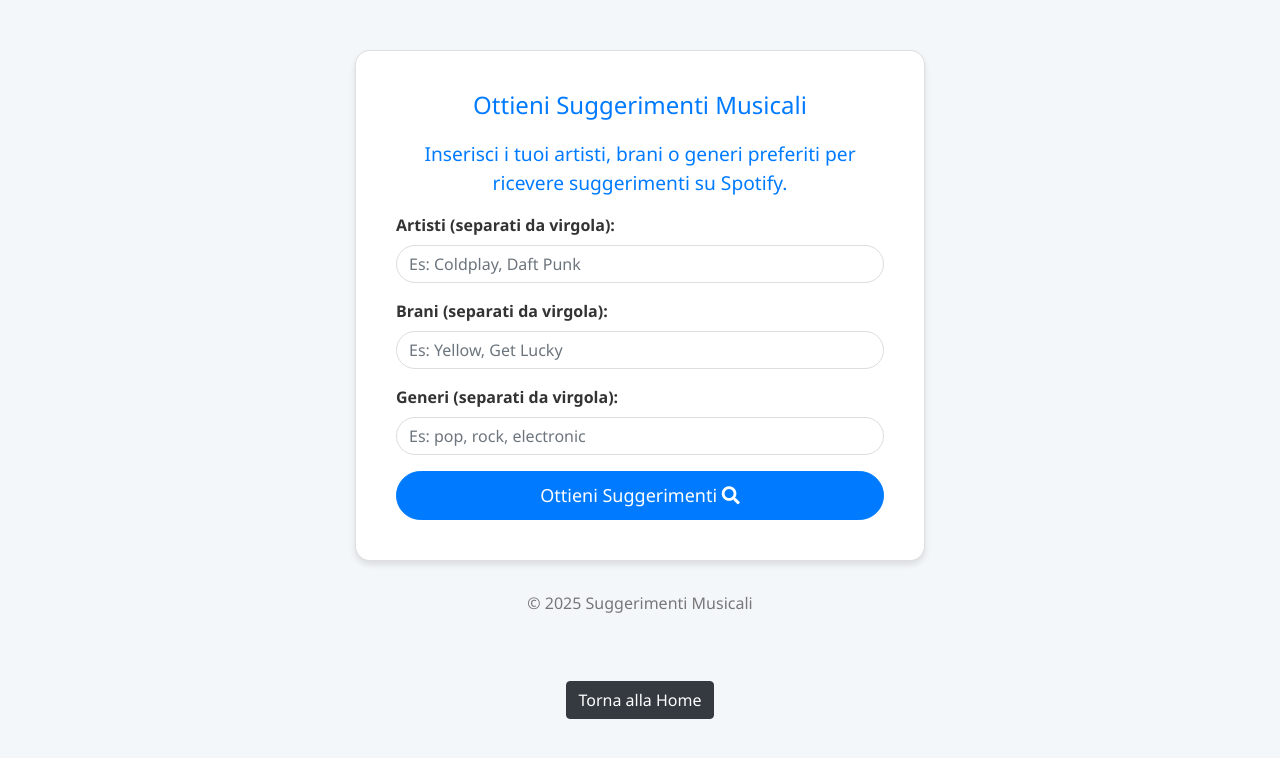
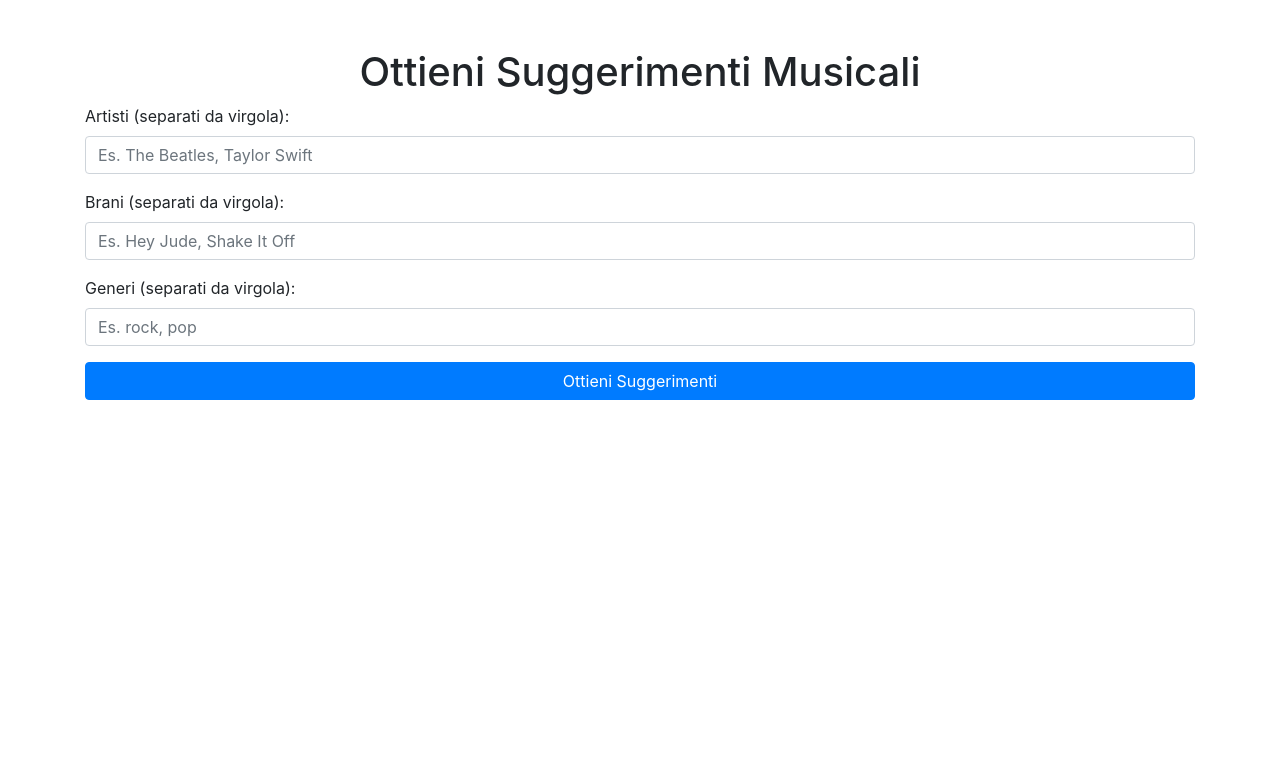
Before and after one commit to livrieri-luca/Spotify, a Flask app: page /recommendations in a window 1280 px wide. Shown: the top 758 px of the page. Run offline with Flask 3, Linux system fonts and the light colour scheme; some libraries are stand-ins or nearby versions.

Commit message:
controllo

```diff
--- a/blueprints/home.py
+++ b/blueprints/home.py
@@ -214,50 +214,64 @@ def get_track_details(sp, track_id):
         print(f"Errore nel recupero dettagli per la traccia {track_id}: {e}")
         return None, 'Genere sconosciuto'
 
+def get_spotify_client():
+    """Restituisce un client Spotify autenticato oppure un client pubblico se l'utente non è loggato."""
+    token_info = session.get('token_info')
+    if token_info:
+        return spotipy.Spotify(auth=token_info['access_token'])
+    return sp_public
+
 @home_bp.route('/recommendations', methods=['GET', 'POST'])
 def get_recommendations():
     """Ottiene suggerimenti musicali basati su input dell'utente"""
-    sp = get_spotify_client()
+    sp = get_spotify_client()  # Ottieni client Spotify
 
-    if request.method == 'POST':
+    if request.method == 'POST':  # Se è una richiesta POST (quando premi "Ottieni Suggerimenti")
         # Recupera i parametri dal form
         seed_artists = request.form.get('seed_artists', '').split(',')
         seed_tracks = request.form.get('seed_tracks', '').split(',')
         seed_genres = request.form.get('seed_genres', '').split(',')
 
-        # Filtra i valori vuoti
+        # Rimuovi eventuali spazi vuoti
         seed_artists = [a.strip() for a in seed_artists if a.strip()]
         seed_tracks = [t.strip() for t in seed_tracks if t.strip()]
         seed_genres = [g.strip() for g in seed_genres if g.strip()]
 
+        print(f"Seed Artists: {seed_artists}")
+        print(f"Seed Tracks: {seed_tracks}")
+        print(f"Seed Genres: {seed_genres}")
+
         try:
-            # Ottieni le raccomandazioni
+            # Ottieni le raccomandazioni da Spotify
             recommendations = sp.recommendations(
-                seed_artists=seed_artists[:5],  # Spotify accetta max 5 seed
+                seed_artists=seed_artists[:5],  # Limita a 5 seed per ogni tipo
                 seed_tracks=seed_tracks[:5],
                 seed_genres=seed_genres[:5],
-                limit=20
+                limit=20  # Numero massimo di suggerimenti
             )
+
+            print(f"Recommendations: {recommendations}")  # Aggiungi un print per vedere cosa restituisce Spotify
 
             # Se l'utente è autenticato, recupera le sue playlist
             user_playlists = []
             if 'token_info' in session:
                 user_playlists = sp.current_user_playlists(limit=50)['items']
 
+            # Rendi la pagina recommendations.html con i dati dei brani consigliati
             return render_template('recommendations.html',
                                 tracks=recommendations['tracks'],
                                 user_playlists=user_playlists,
                                 seeds={'artists': seed_artists,
-                                      'tracks': seed_tracks,
-                                      'genres': seed_genres})
+                                       'tracks': seed_tracks,
+                                       'genres': seed_genres})
 
         except Exception as e:
             flash(f"Errore nel recuperare i suggerimenti: {str(e)}", "danger")
-            return redirect(url_for('home.get_recommendations'))
+            return redirect(url_for('home.get_recommendations'))  # Se c'è un errore, ricarica la pagina
 
     # Se è una richiesta GET, mostra il form di ricerca
     return render_template('recommendations_form.html')
-
+# Route per salvare le raccomandazioni in una playlist
 @home_bp.route('/save_recommendations', methods=['POST'])
 def save_recommendations():
     """Salva i brani consigliati in una playlist"""
@@ -270,40 +284,38 @@ def save_recommendations():
 
     if not track_uris:
         flash("Nessun brano selezionato", "warning")
-        return redirect(url_for('home.search'))
+        return redirect(url_for('home.get_recommendations'))
 
     try:
-        # Crea una nuova playlist
+        # Crea una nuova playlist o usa una esistente
         user_id = sp.current_user()['id']
-        playlist_name = "Raccomandazioni da ricerca - " + datetime.now().strftime("%d/%m/%Y")
-        new_playlist = sp.user_playlist_create(
-            user=user_id,
-            name=playlist_name,
-            public=True,
-            description="Brani raccomandati basati sulla tua ricerca"
-        )
+        playlist_id = request.form.get('playlist_id')
 
-        # Aggiungi i brani
-        sp.playlist_add_items(new_playlist['id'], track_uris)
+        if playlist_id == 'new':
+            # Crea una nuova playlist
+            playlist_name = "Raccomandazioni da ricerca - " + datetime.now().strftime("%d/%m/%Y")
+            new_playlist = sp.user_playlist_create(
+                user=user_id,
+                name=playlist_name,
+                public=True,
+                description="Brani raccomandati basati sulla tua ricerca"
+            )
+            playlist_id = new_playlist['id']
 
-        flash(f"{len(track_uris)} brani salvati in una nuova playlist!", "success")
-        return redirect(url_for('home.view_playlist', playlist_id=new_playlist['id']))
+        # Aggiungi i brani alla playlist selezionata
+        sp.playlist_add_items(playlist_id, track_uris)
+
+        flash(f"{len(track_uris)} brani salvati in una playlist!", "success")
+        return redirect(url_for('home.view_playlist', playlist_id=playlist_id))
 
     except Exception as e:
         flash(f"Errore nel salvataggio: {str(e)}", "danger")
-        return redirect(url_for('home.search'))
-def get_spotify_client():
-    """Restituisce un client Spotify autenticato oppure un client pubblico se l'utente non è loggato."""
-    token_info = session.get('token_info')
-    if token_info:
-        return spotipy.Spotify(auth=token_info['access_token'])
-    return sp_public
+        return redirect(url_for('home.get_recommendations'))
+
+# Route per visualizzare i dettagli di una playlist
 @home_bp.route('/view_playlist/<playlist_id>')
 def view_playlist(playlist_id):
     """Visualizza i dettagli di una playlist (brani, descrizione, etc.)"""
-    token_info = session.get('token_info')
-
-    # Se l'utente è loggato, utilizza il suo client Spotify autenticato
     sp = get_spotify_client()
 
     try:
@@ -320,6 +332,5 @@ def view_playlist(playlist_id):
                                share_url=share_url)
 
     except Exception as e:
-        print(f"Errore nel recupero della playlist {playlist_id}: {e}")
-        flash("Errore nel recupero della playlist.", "danger")
+        flash(f"Errore nel recupero della playlist: {e}", "danger")
         return redirect(url_for('home.homepage'))
--- a/templates/recommendations_form.html
+++ b/templates/recommendations_form.html
@@ -4,122 +4,29 @@
     <meta charset="UTF-8">
     <meta name="viewport" content="width=device-width, initial-scale=1.0">
     <title>Ottieni Suggerimenti Musicali</title>
-    <link rel="stylesheet" href="https://stackpath.bootstrapcdn.com/bootstrap/4.5.2/css/bootstrap.min.css">
-    <link href="https://cdnjs.cloudflare.com/ajax/libs/font-awesome/5.15.3/css/all.min.css" rel="stylesheet">
-    <style>
-        body {
-            background-color: #f4f7fa;
-            font-family: 'Segoe UI', Tahoma, Geneva, Verdana, sans-serif;
-        }
-
-        .container {
-            max-width: 600px;
-            padding-top: 50px;
-            padding-bottom: 50px;
-        }
-
-        .card {
-            padding: 20px;
-            border-radius: 15px;
-            box-shadow: 0 4px 6px rgba(0, 0, 0, 0.1);
-            background-color: white;
-        }
-
-        .form-control {
-            border-radius: 25px;
-            border: 1px solid #ddd;
-            margin-bottom: 15px;
-        }
-
-        .btn-primary {
-            border-radius: 25px;
-            width: 100%;
-            font-size: 18px;
-            padding: 10px;
-        }
-
-        .btn-primary:hover {
-            background-color: #0069d9;
-        }
-
-        .form-group label {
-            font-weight: bold;
-            color: #333;
-        }
-
-        .form-text {
-            color: #6c757d;
-        }
-
-        .lead {
-            color: #007bff;
-            font-size: 1.2em;
-        }
-
-        .card-title {
-            color: #007bff;
-            font-size: 1.5em;
-            margin-bottom: 20px;
-        }
-
-        .form-group small {
-            font-size: 0.875rem;
-        }
-
-        .text-muted {
-            font-size: 0.9rem;
-        }
-
-        .footer {
-            text-align: center;
-            margin-top: 30px;
-            color: #777;
-        }
-    </style>
+    <link href="https://cdnjs.cloudflare.com/ajax/libs/font-awesome/5.15.4/css/all.min.css" rel="stylesheet">
+    <link href="https://maxcdn.bootstrapcdn.com/bootstrap/4.5.2/css/bootstrap.min.css" rel="stylesheet">
 </head>
 <body>
-
-<div class="container">
-    <div class="card">
-        <div class="card-body">
-            <h2 class="card-title text-center">Ottieni Suggerimenti Musicali</h2>
-            <p class="lead text-center">Inserisci i tuoi artisti, brani o generi preferiti per ricevere suggerimenti su Spotify.</p>
-
+    <div class="container my-5">
+        <h1 class="text-center">Ottieni Suggerimenti Musicali</h1>
         <form method="POST" action="{{ url_for('home.get_recommendations') }}">
             <div class="form-group">
                 <label for="seed_artists">Artisti (separati da virgola):</label>
-                    <input type="text" class="form-control" id="seed_artists" name="seed_artists" placeholder="Es: Coldplay, Daft Punk">
+                <input type="text" name="seed_artists" id="seed_artists" class="form-control" placeholder="Es. The Beatles, Taylor Swift">
             </div>
             <div class="form-group">
                 <label for="seed_tracks">Brani (separati da virgola):</label>
-                    <input type="text" class="form-control" id="seed_tracks" name="seed_tracks" placeholder="Es: Yellow, Get Lucky">
+                <input type="text" name="seed_tracks" id="seed_tracks" class="form-control" placeholder="Es. Hey Jude, Shake It Off">
             </div>
             <div class="form-group">
                 <label for="seed_genres">Generi (separati da virgola):</label>
-                    <input type="text" class="form-control" id="seed_genres" name="seed_genres" placeholder="Es: pop, rock, electronic">
-                    {% if available_genres %}
-                        <small class="form-text text-muted">
-                            Generi disponibili: {{ available_genres|join(', ') }}
-                        </small>
-                    {% endif %}
+                <input type="text" name="seed_genres" id="seed_genres" class="form-control" placeholder="Es. rock, pop">
             </div>
-                <button type="submit" class="btn btn-primary">Ottieni Suggerimenti <i class="fas fa-search"></i></button>
+            <button type="submit" class="btn btn-primary btn-block">Ottieni Suggerimenti</button>
         </form>
     </div>
-    </div>
-
-    <div class="footer">
-        <p>&copy; 2025 Suggerimenti Musicali</p>
-    </div>
-</div>
-</div>
-<!-- Link per tornare alla home -->
-   <div class="text-center mb-4">
-       <a href="{{ url_for('home.homepage') }}" class="btn btn-dark">Torna alla Home</a>
-   </div>
-
-<script src="https://code.jquery.com/jquery-3.5.1.slim.min.js"></script>
-<script src="https://cdn.jsdelivr.net/npm/@popperjs/core@2.9.1/dist/umd/popper.min.js"></script>
-<script src="https://stackpath.bootstrapcdn.com/bootstrap/4.5.2/js/bootstrap.min.js"></script>
+    <script src="https://code.jquery.com/jquery-3.6.0.min.js"></script>
+    <script src="https://maxcdn.bootstrapcdn.com/bootstrap/4.5.2/js/bootstrap.bundle.min.js"></script>
 </body>
 </html>
```
Also changed, not shown: templates/recommendations.html (+13 -56 lines), 1 other file. Lines whose indentation alone changed are shown as unchanged.
